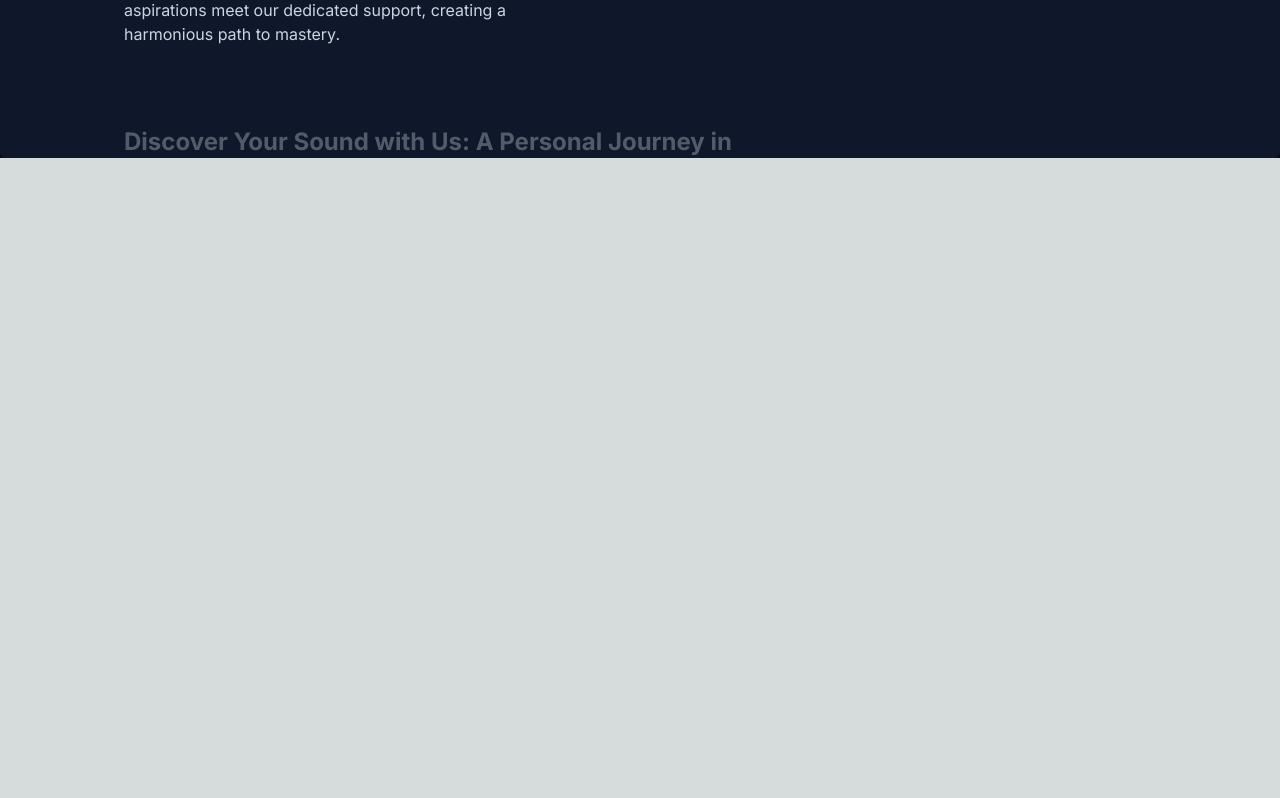
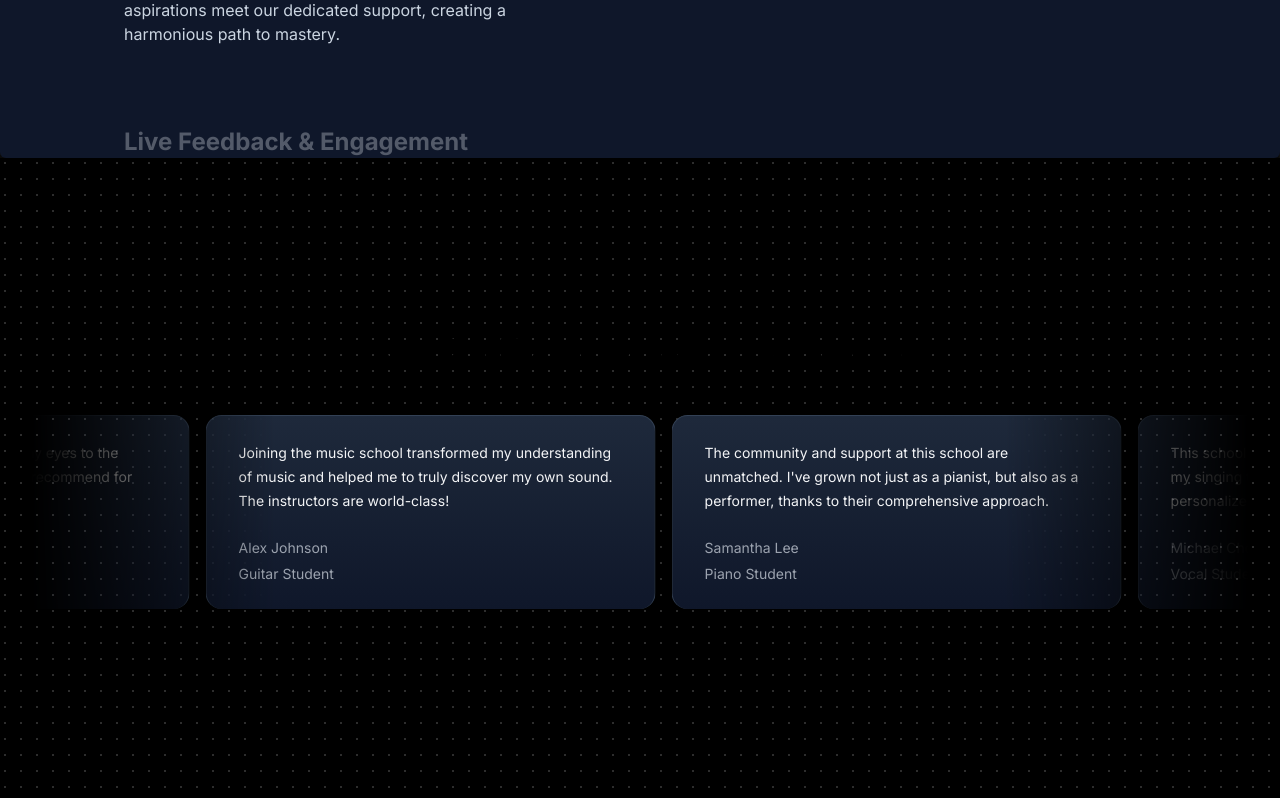
Before and after one commit to Pranay50x/MusicProject, a Next.js app in the folder musicnextjs/: page / in a window 1280 px wide. Shown: the part 1702-2500 px from the top of the page. Before the commit the page ends 1860 px from the top, so only its background shows below. Built offline with nearby package versions, Linux system fonts and the light colour scheme.

Commit message:
added the grid

```diff
--- a/musicnextjs/package.json
+++ b/musicnextjs/package.json
@@ -11,6 +11,7 @@
   "dependencies": {
     "clsx": "^2.1.0",
     "framer-motion": "^11.0.26",
+    "mini-svg-data-uri": "^1.4.4",
     "next": "14.1.4",
     "react": "^18",
     "react-dom": "^18",
--- a/musicnextjs/src/app/page.tsx
+++ b/musicnextjs/src/app/page.tsx
@@ -2,6 +2,7 @@
 
 import FeaturedSection from "@/components/FeaturedSection";
 import HeroSection from "@/components/HeroSection";
+import MovingCards from "@/components/MovingCards";
 import WhyChooseUs from "@/components/WhyChooseUs";
 
 export default function Home() {
@@ -12,6 +13,7 @@
     <HeroSection/>
     <FeaturedSection/>
     <WhyChooseUs />
+    <MovingCards />
     </main>
   );
 }
--- /dev/null
+++ b/musicnextjs/src/components/MovingCards.tsx
@@ -0,0 +1,56 @@
+'use client'
+import React from 'react'
+import { InfiniteMovingCards } from './ui/infinite-moving-cards';
+
+const musicSchoolTestimonials = [
+    {
+      quote:
+        'Joining the music school transformed my understanding of music and helped me to truly discover my own sound. The instructors are world-class!',
+      name: 'Alex Johnson',
+      title: 'Guitar Student',
+    },
+    {
+      quote:
+        "The community and support at this school are unmatched. I've grown not just as a pianist, but also as a performer, thanks to their comprehensive approach.",
+      name: 'Samantha Lee',
+      title: 'Piano Student',
+    },
+    {
+      quote:
+        "This school offered me the tools and confidence to take my singing to the next level. I'm endlessly grateful for the personalized coaching.",
+      name: 'Michael Chen',
+      title: 'Vocal Student',
+    },
+    {
+      quote:
+        'As a violinist, finding the right mentor can be challenging, but this school matched me with a teacher who truly understands my goals and challenges.',
+      name: 'Emily Taylor',
+      title: 'Violin Student',
+    },
+    {
+      quote:
+        'The production courses here opened my eyes to the intricacies of music production. Highly recommend for any aspiring producers!',
+      name: 'Chris Morales',
+      title: 'Music Production Student',
+    },
+  ];
+
+function MovingCards() {
+  return (
+    <div className='h-[40rem] w-full dark: bg-black  dark:bg-dot-white/[0.4] bg-grid-black/[0.2] relative flex flex-col items-center justify-center overflow-hidden'>
+        <h2 className='text-center font-bold text-3xl mb-8 z-10'>
+            Hear Our Hormony: Voices of Success</h2>
+        <div className='flex justify-center w-full overflow-hidden px-4 sm:px-6 lg:px-8'>
+                <div className='w-full w-max=6xl'>
+                    <InfiniteMovingCards
+                    items={musicSchoolTestimonials}
+                    direction="right"
+                    speed="slow"
+                    />
+        </div>
+    </div>
+    </div>
+  )
+}
+
+export default MovingCards
--- a/musicnextjs/src/components/WhyChooseUs.tsx
+++ b/musicnextjs/src/components/WhyChooseUs.tsx
@@ -9,16 +9,7 @@
       description:
         'Embark on a musical journey that’s uniquely yours. Our personalized instruction adapts to your individual needs, setting the stage for unparalleled growth and creativity. At our music school, your aspirations meet our dedicated support, creating a harmonious path to mastery.',
     },
-    {
-      title: 'Discover Your Sound with Us: A Personal Journey in Music Mastery',
-      description:
-        'Embark on a musical journey that’s uniquely yours. Our personalized instruction adapts to your individual needs, setting the stage for unparalleled growth and creativity. At our music school, your aspirations meet our dedicated support, creating a harmonious path to mastery.',
-    },
-    {
-      title: 'Discover Your Sound with Us: A Personal Journey in Music Mastery',
-      description:
-        'Embark on a musical journey that’s uniquely yours. Our personalized instruction adapts to your individual needs, setting the stage for unparalleled growth and creativity. At our music school, your aspirations meet our dedicated support, creating a harmonious path to mastery.',
-    },
+
     {
       title: 'Live Feedback & Engagement',
       description:
--- /dev/null
+++ b/musicnextjs/src/components/ui/infinite-moving-cards.tsx
@@ -0,0 +1,121 @@
+"use client";
+
+import { cn } from "@/utils/cn";
+import React, { useEffect, useState } from "react";
+
+export const InfiniteMovingCards = ({
+  items,
+  direction = "left",
+  speed = "fast",
+  pauseOnHover = true,
+  className,
+}: {
+  items: {
+    quote: string;
+    name: string;
+    title: string;
+  }[];
+  direction?: "left" | "right";
+  speed?: "fast" | "normal" | "slow";
+  pauseOnHover?: boolean;
+  className?: string;
+}) => {
+  const containerRef = React.useRef<HTMLDivElement>(null);
+  const scrollerRef = React.useRef<HTMLUListElement>(null);
+
+  useEffect(() => {
+    addAnimation();
+  }, []);
+  const [start, setStart] = useState(false);
+  function addAnimation() {
+    if (containerRef.current && scrollerRef.current) {
+      const scrollerContent = Array.from(scrollerRef.current.children);
+
+      scrollerContent.forEach((item) => {
+        const duplicatedItem = item.cloneNode(true);
+        if (scrollerRef.current) {
+          scrollerRef.current.appendChild(duplicatedItem);
+        }
+      });
+
+      getDirection();
+      getSpeed();
+      setStart(true);
+    }
+  }
+  const getDirection = () => {
+    if (containerRef.current) {
+      if (direction === "left") {
+        containerRef.current.style.setProperty(
+          "--animation-direction",
+          "forwards"
+        );
+      } else {
+        containerRef.current.style.setProperty(
+          "--animation-direction",
+          "reverse"
+        );
+      }
+    }
+  };
+  const getSpeed = () => {
+    if (containerRef.current) {
+      if (speed === "fast") {
+        containerRef.current.style.setProperty("--animation-duration", "20s");
+      } else if (speed === "normal") {
+        containerRef.current.style.setProperty("--animation-duration", "40s");
+      } else {
+        containerRef.current.style.setProperty("--animation-duration", "80s");
+      }
+    }
+  };
+  return (
+    <div
+      ref={containerRef}
+      className={cn(
+        "scroller relative z-20  max-w-7xl overflow-hidden  [mask-image:linear-gradient(to_right,transparent,white_20%,white_80%,transparent)]",
+        className
+      )}
+    >
+      <ul
+        ref={scrollerRef}
+        className={cn(
+          " flex min-w-full shrink-0 gap-4 py-4 w-max flex-nowrap",
+          start && "animate-scroll ",
+          pauseOnHover && "hover:[animation-play-state:paused]"
+        )}
+      >
+        {items.map((item, idx) => (
+          <li
+            className="w-[350px] max-w-full relative rounded-2xl border border-b-0 flex-shrink-0 border-slate-700 px-8 py-6 md:w-[450px]"
+            style={{
+              background:
+                "linear-gradient(180deg, var(--slate-800), var(--slate-900)",
+            }}
+            key={item.name}
+          >
+            <blockquote>
+              <div
+                aria-hidden="true"
+                className="user-select-none -z-1 pointer-events-none absolute -left-0.5 -top-0.5 h-[calc(100%_+_4px)] w-[calc(100%_+_4px)]"
+              ></div>
+              <span className=" relative z-20 text-sm leading-[1.6] text-gray-100 font-normal">
+                {item.quote}
+              </span>
+              <div className="relative z-20 mt-6 flex flex-row items-center">
+                <span className="flex flex-col gap-1">
+                  <span className=" text-sm leading-[1.6] text-gray-400 font-normal">
+                    {item.name}
+                  </span>
+                  <span className=" text-sm leading-[1.6] text-gray-400 font-normal">
+                    {item.title}
+                  </span>
+                </span>
+              </div>
+            </blockquote>
+          </li>
+        ))}
+      </ul>
+    </div>
+  );
+};
--- a/musicnextjs/tailwind.config.ts
+++ b/musicnextjs/tailwind.config.ts
@@ -1,6 +1,6 @@
 import type { Config } from "tailwindcss";
 
-
+const svgToDataUri = require("mini-svg-data-uri");
 const colors = require('tailwindcss/colors');
 const {
   default: flattenColorPalette,
@@ -16,6 +16,29 @@
     ':root': newVars,
   });
 }
+
+function addSvgPatterns({ matchUtilities, theme }: any) {
+  matchUtilities(
+    {
+      'bg-grid': (value: any) => ({
+        backgroundImage: `url("${svgToDataUri(
+          `<svg xmlns="http://www.w3.org/2000/svg" viewBox="0 0 32 32" width="32" height="32" fill="none" stroke="${value}"><path d="M0 .5H31.5V32"/></svg>`
+        )}")`,
+      }),
+      'bg-grid-small': (value: any) => ({
+        backgroundImage: `url("${svgToDataUri(
+          `<svg xmlns="http://www.w3.org/2000/svg" viewBox="0 0 32 32" width="8" height="8" fill="none" stroke="${value}"><path d="M0 .5H31.5V32"/></svg>`
+        )}")`,
+      }),
+      'bg-dot': (value: any) => ({
+        backgroundImage: `url("${svgToDataUri(
+          `<svg xmlns="http://www.w3.org/2000/svg" viewBox="0 0 32 32" width="16" height="16" fill="none"><circle fill="${value}" id="pattern-circle" cx="10" cy="10" r="1.6257413380501518"></circle></svg>`
+        )}")`,
+      }),
+    },
+    { values: flattenColorPalette(theme('backgroundColor')), type: 'color' }
+  );
+}
 const config: Config = {
   content: [
     "./src/pages/**/*.{js,ts,jsx,tsx,mdx}",
@@ -27,6 +50,7 @@
     extend: {
       animation: {
         spotlight: "spotlight 2s ease .75s 1 forwards",
+        scroll: "scroll var(--animation-duration, 40s) var(--animation-direction, forwards) linear infinite"
       },
 
       backgroundImage: {
@@ -45,9 +69,14 @@
             transform: "translate(-50%,-40%) scale(1)",
           },
         },
+        scroll: {
+          to: {
+            transform: "translate(calc(-50% - 0.5rem))",
+          },
+        },
       }
     },
   },
-  plugins: [addVariablesForColors],
+  plugins: [addVariablesForColors,addSvgPatterns],
 };
 export default config;
```
Also changed, not shown: 1 other file (tests, documents, lock files or other folders).
